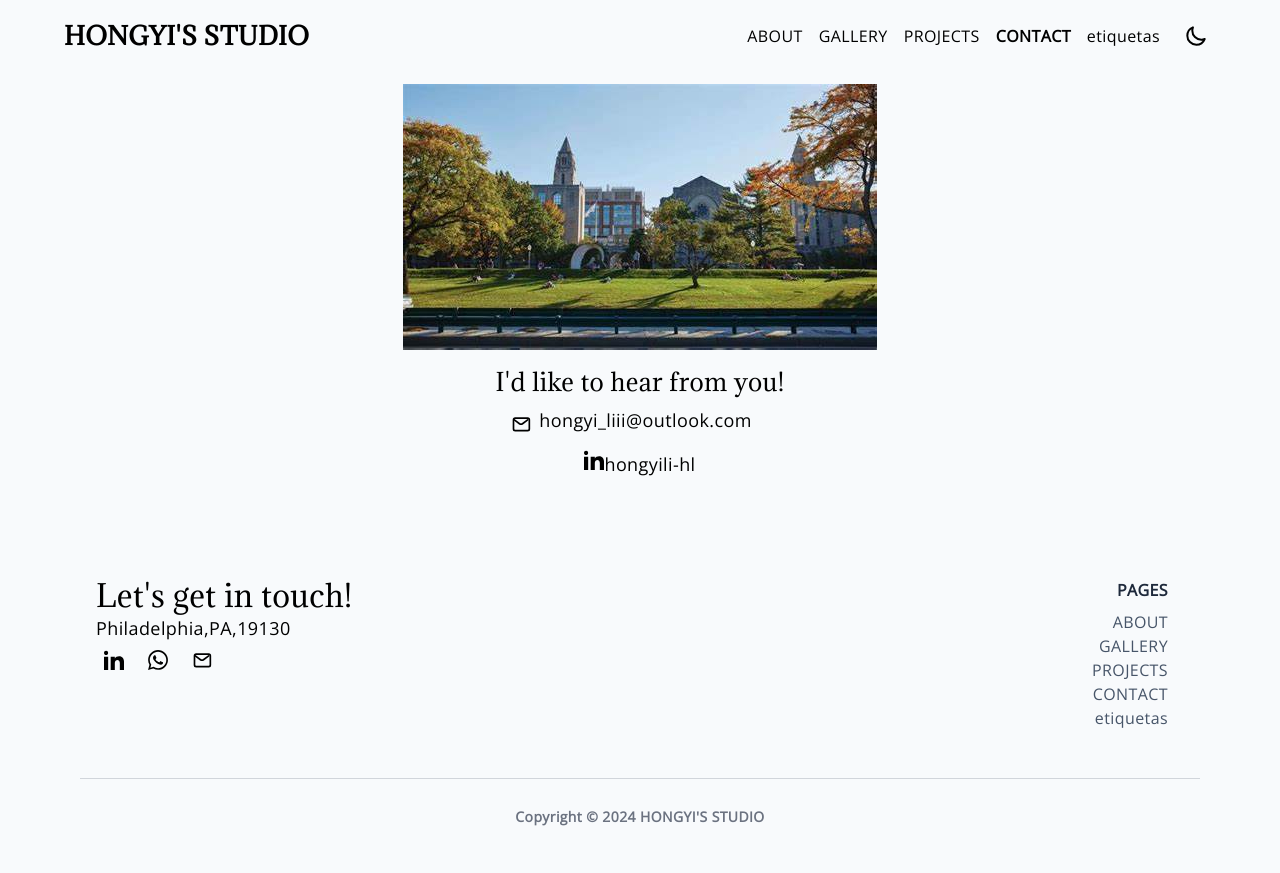
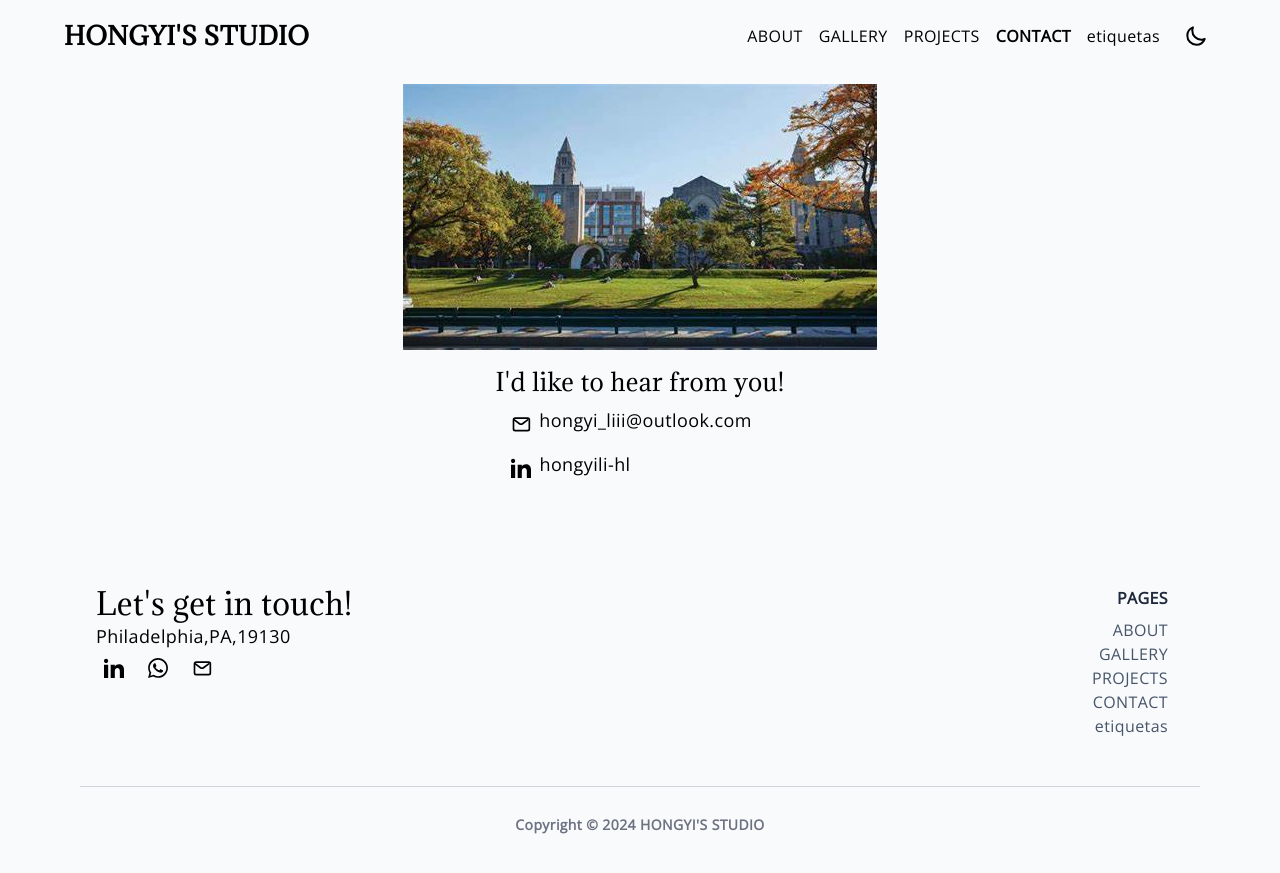
Before and after one commit to hongyili-hl/hongyili-hl.github.io, a Jekyll site: the page built from sample.md, in a window 1280 px wide. Shown: the top 873 px of the page. Built offline with Jekyll 4.4.1, drawn with Linux system fonts in a browser that asks for light colours.

Commit message:
Update contact.html

```diff
--- a/_layouts/contact.html
+++ b/_layouts/contact.html
@@ -24,7 +24,7 @@ layout: base
    {{ site.data[site.lang].footer.description | default: "hongyi_liii@outlook.com" }}
   </span>
 </div>
-<div class="flex justify-center py-1 md:py-6" style="margin: 0 146px 0 0>
+<div class="flex justify-center py-1 md:py-6" style="margin: 0 146px 0 0">
   <a class="p-2" href="{{site.rrss.linkedin}}">
     <!-- Linkedin -->
     <svg xmlns="http://www.w3.org/2000/svg" class="h-5 w-5" fill="currentColor" viewBox="0 0 24 24">
```
